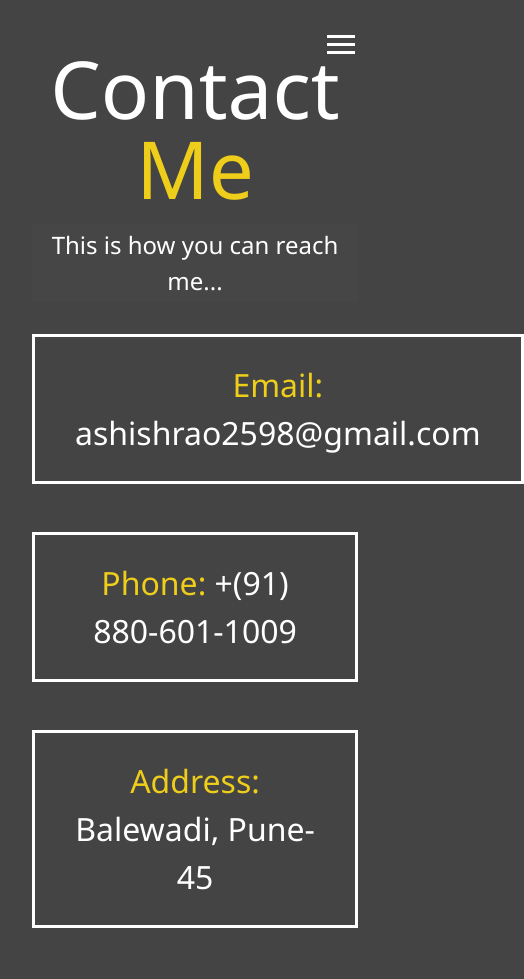
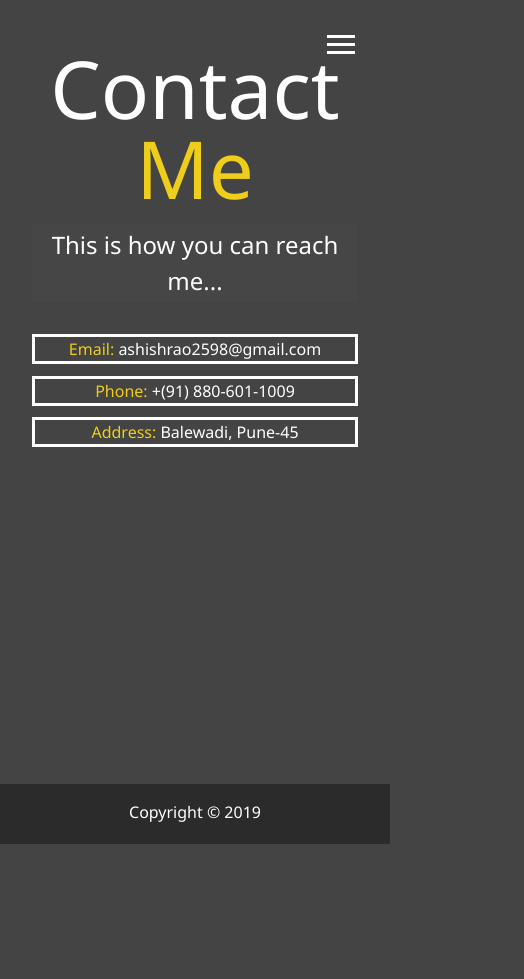
Before and after one commit to ashishra0/Portfolio, a website: page dist/contact.html in a window 390 px wide. Shown: the top 979 px of the page, 524 px wide, since content can reach past the window. After the commit the page ends 844 px from the top, so only its background shows below. Drawn offline with Linux system fonts and the light colour scheme.

Commit message:
fix responsive issue

```diff
--- a/scss/_mobile.scss
+++ b/scss/_mobile.scss
@@ -71,7 +71,6 @@
 
 // Smartphones
 @include mediaSm {
-
   main {
     padding: 2rem;
     #home h1 {
@@ -87,4 +86,8 @@
   .projects {
     grid-template-columns: 1fr;
   }
+
+  .boxes{
+    grid-template-columns: 1fr;
+  }
 }
--- a/scss/main.scss
+++ b/scss/main.scss
@@ -127,17 +127,13 @@ main {
 
 // Contact page
 .boxes {
-  display: flex;
-  flex-wrap: wrap;
-  justify-content: space-evenly;
-  align-items: center;
-  margin-top: 1rem;
+  display: grid;
+  grid-template-columns: repeat(3, 1fr);
+  grid-gap: 0.7rem;
 
-  div {
-    font-size: 2rem;
+  .box {
+    width: 100%;
     border: 3px #fff solid;
-    padding: 1.5rem 2.5rem;
-    margin-bottom: 3rem;
     @include easeOut;
 
     &:hover {
```
Also changed, not shown: dist/contact.html, dist/css/main.css, dist/work.html.
